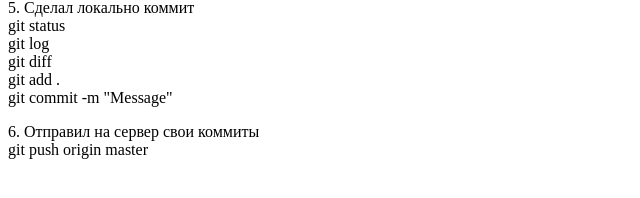
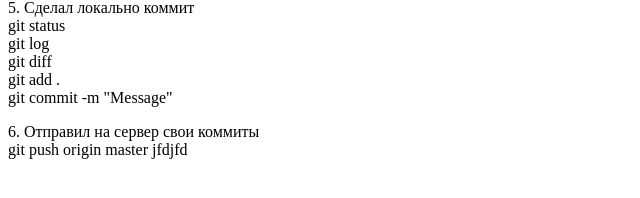
Before and after one commit to hsdvr/hsdvr.github.io, a plain HTML site: page index.html in a window 1280 px wide. Shown: the part 240-438 px from the top of the page, 0-640 px from the left. Drawn offline with Linux system fonts and the light colour scheme.

Commit message:
Edit index,html

```diff
--- a/index.html
+++ b/index.html
@@ -22,6 +22,7 @@
    </p>
    <p>6. Отправил на сервер свои коммиты
    <br>git push origin master
+jfdjfd
    </p>
    </body>
 </html>
```
